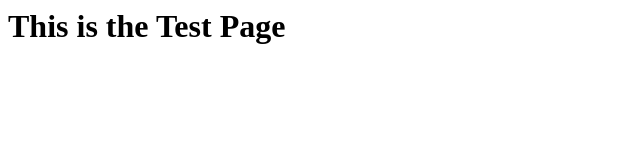
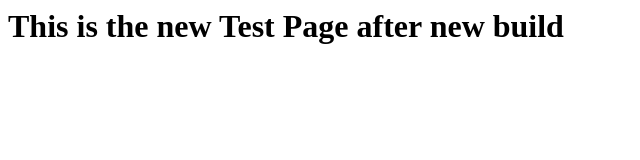
Before and after one commit to hasach/webtest, a plain HTML site: page index.html in a window 1280 px wide. Shown: the whole page, without its empty margins (0-640 px from the left). Drawn offline with Linux system fonts and the light colour scheme.

Commit message:
new build

```diff
--- a/index.html
+++ b/index.html
@@ -1 +1 @@
-<h1> This is the Test Page </h1>
+<h1> This is the new Test Page after new build </h1>
```
